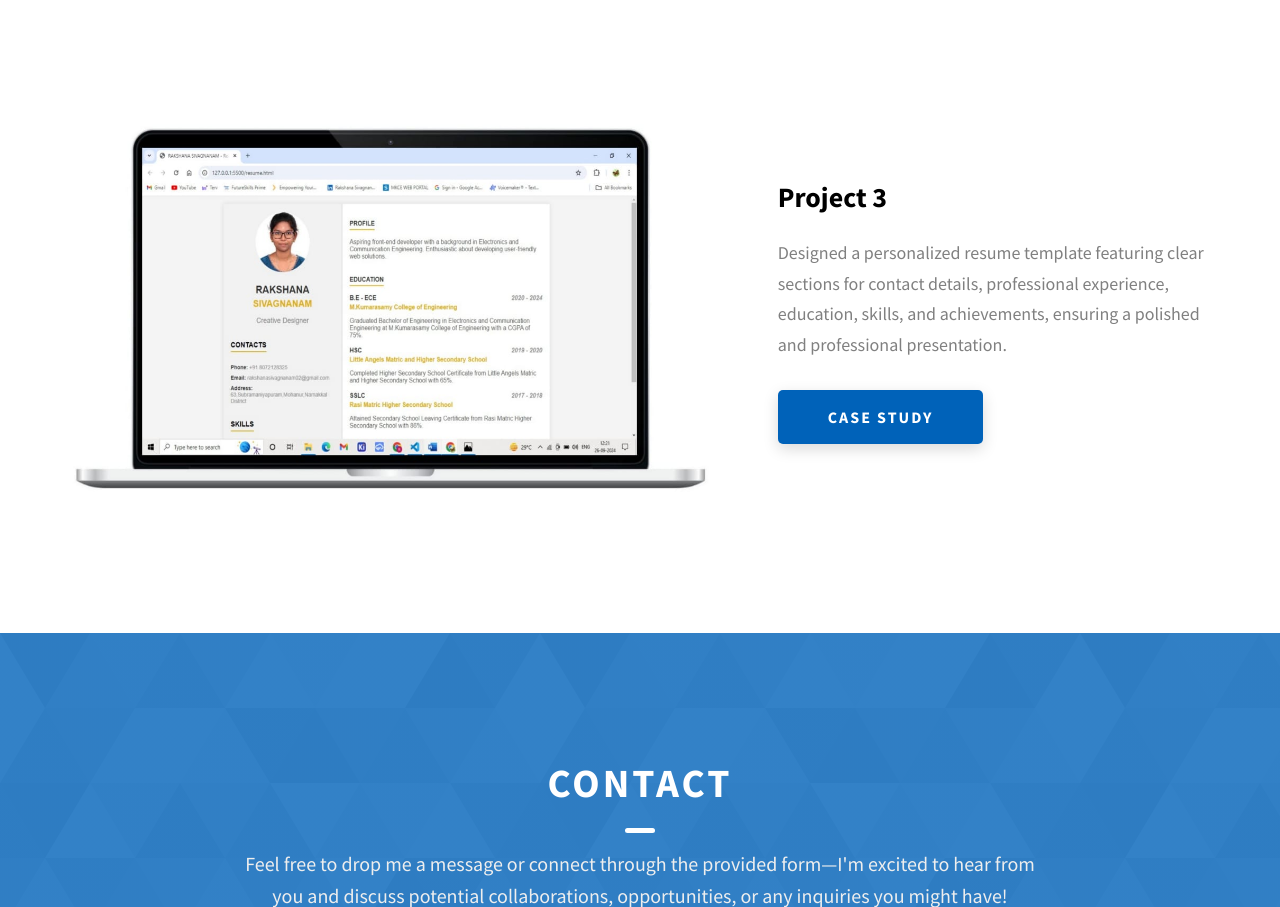
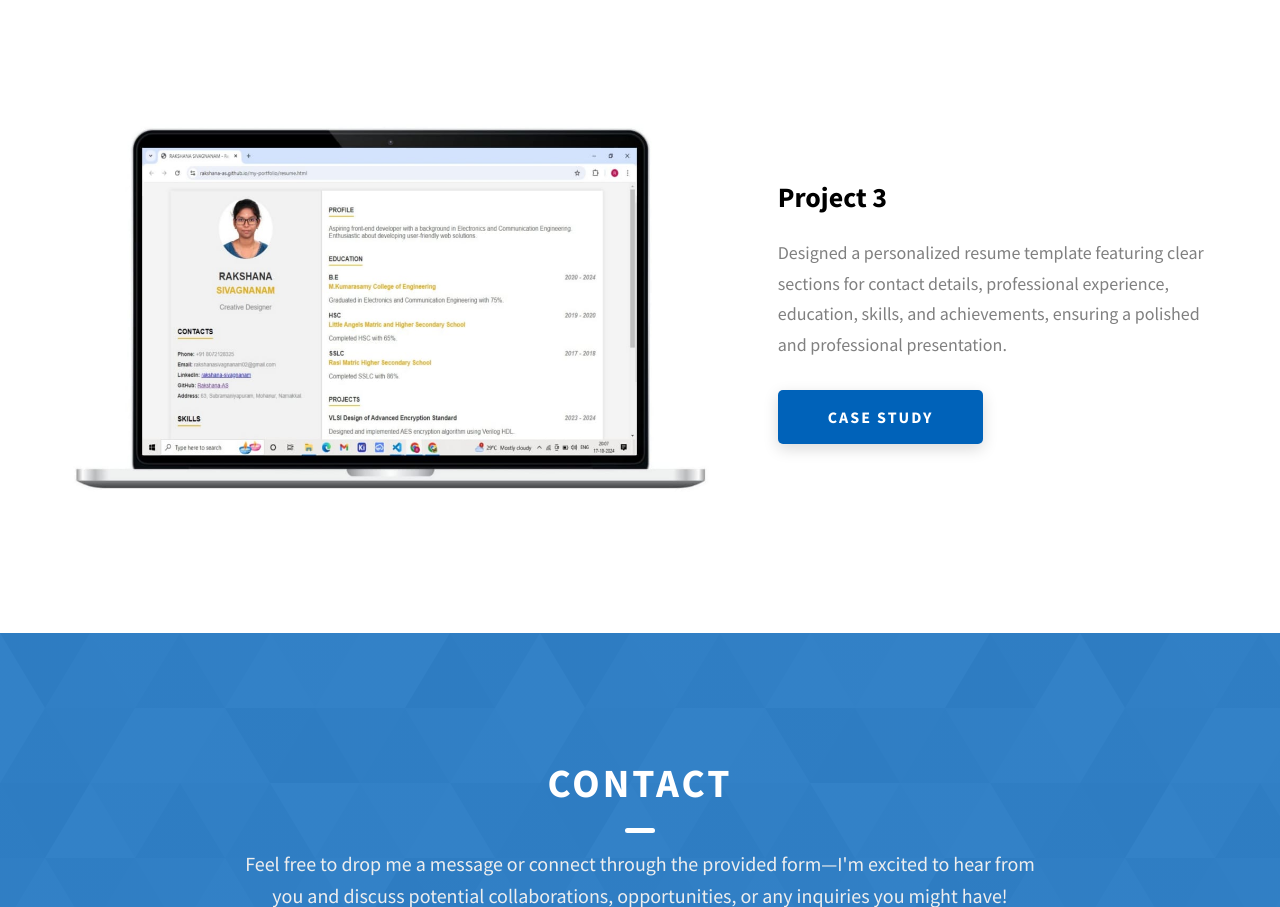
Before and after one commit to Rakshana-AS/My-Portfolio, a website: page index.html in a window 1280 px wide. Shown: the part 2953-3860 px from the top of the page. Drawn offline with Linux system fonts and the light colour scheme; files whose address does not match are found by name.

Commit message:
index.html

```diff
--- a/index.html
+++ b/index.html
@@ -197,7 +197,7 @@
         </div>
         <div class="projects__row">
           <div class="projects__row-img-cont">
-            <img src="WhatsApp Image 2024-09-26 at 12.30.05 PM.jpeg" alt="Software Screenshot" class="projects__row-img" loading="lazy" />
+            <img src="resume project photo.jpeg" alt="Software Screenshot" class="projects__row-img" loading="lazy" />
           </div>
           <div class="projects__row-content">
             <h3 class="projects__row-content-title">Project 3</h3>
```
